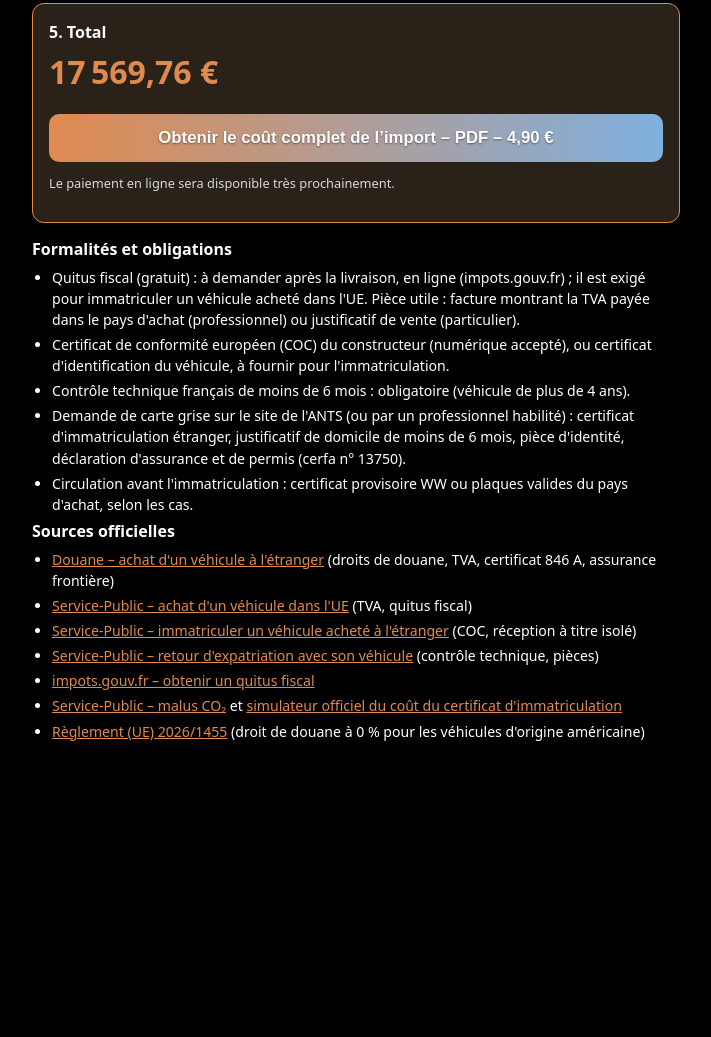
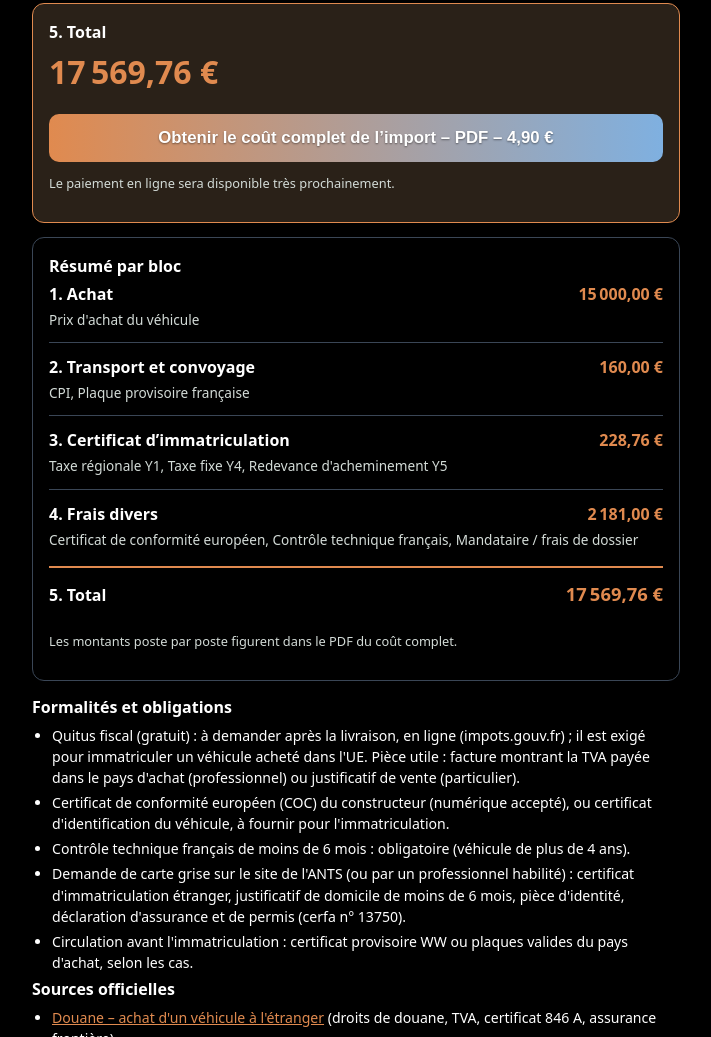
Before and after one commit to ddegroutte-hue/simulateur-import, a plain HTML site: page index.html in a window 1280 px wide. Shown: the part 920-1957 px from the top of the page, without its empty margins (284-995 px from the left). Before the commit the page ends 1814 px from the top, so only its background shows below. Drawn offline with Linux system fonts and the light colour scheme; no server answers.

Commit message:
Ajout de la section Resume par bloc
Co-Authored-By: Claude Sonnet 5.5 <noreply@anthropic.com>
Claude-Session: https://claude.ai/code/session_01CHqn4PPoKnFfWmXfi1CPCt

```diff
--- a/index.html
+++ b/index.html
@@ -63,6 +63,7 @@ a{color:var(--ac)}
 body.wiz{padding-bottom:100px}
 .hero{position:relative;margin:-20px -16px 14px;background:#000}.hero img{width:100%;height:230px;object-fit:cover;object-position:50% 52%;display:block}.hero:after{content:"";position:absolute;left:0;right:0;top:150px;height:80px;background:linear-gradient(180deg,rgba(0,0,0,0),#000);pointer-events:none}.heroin{position:relative;z-index:2;text-align:center;padding:0 12px;margin-top:-6px}.hk{margin:0;font-size:clamp(1.5rem,7vw,2.3rem);font-weight:800;font-style:italic;line-height:1;color:#fff;letter-spacing:.01em}.hc{margin:6px 0 0;font-size:clamp(.75rem,3.2vw,1rem);font-weight:600;font-style:italic;letter-spacing:.5em;text-indent:.5em;background:linear-gradient(90deg,#ffb703,#ff5a1f);-webkit-background-clip:text;background-clip:text;color:transparent}.hs{margin:4px 0 0;font-size:.6rem;font-style:italic;letter-spacing:.3em;text-indent:.3em;color:rgba(255,255,255,.72)}@media(min-width:700px){.hero{margin:-20px 0 18px;border-radius:0 0 18px 18px;overflow:hidden}.hero img{height:300px}.hero:after{top:220px}}
 .wiz .st>h2 .sttl{flex:1 0 100%}
+.rsm{padding:12px 0;border-top:1px solid var(--bd)}.rsm:first-child{border-top:0;padding-top:0}.rsm .rh{display:flex;flex-wrap:wrap;justify-content:space-between;align-items:baseline;gap:2px 12px}.rsm .rn{font-weight:700;color:var(--tx);min-width:0}.rsm .rv{font-weight:700;color:var(--ac);white-space:nowrap;font-variant-numeric:tabular-nums}.rsm .rl{color:var(--mut);font-size:.85rem;margin:4px 0 0;overflow-wrap:anywhere}.rsm.rt{border-top:2px solid var(--ac);margin-top:4px}.rsm.rt .rv{font-size:1.15rem}
 </style>
 </head>
 <body>
@@ -237,6 +238,10 @@ body.wiz{padding-bottom:100px}
 <p class="totsub" id="totsub" style="display:none"></p>
 <button type="button" class="stbtn pdfbtn" id="pdfbtn">Obtenir le coût complet de l’import – PDF – 4,90 €</button>
 <p class="note" id="pdfmsg"></p></div>
+
+<div class="card" id="resume"><h2>Résumé par bloc</h2>
+<div id="resBody"></div>
+<p class="note">Les montants poste par poste figurent dans le PDF du coût complet.</p></div>
 
 <div id="pdfsrc" style="display:none">
 <div id="alerts"></div>
@@ -520,6 +525,10 @@ function wizSub(r){if(!WZ.on)return;var a=wizSums(r),run=0;for(var k=1;k<=4;k++)
 function wizGo(k){WZ.open=k;wizShow();render();try{$("st"+(k<=4?k:4)).scrollIntoView({behavior:"smooth",block:"start"})}catch(e){}}
 function wizInit(){try{var k;for(k=1;k<=4;k++){(function(k){var c=$("st"+k),h=c.getElementsByTagName("h2")[0];var tt=document.createElement("span");tt.className="sttl";tt.textContent=h.textContent;h.textContent="";h.appendChild(tt);var sp=document.createElement("span");sp.className="stsub";sp.id="ss"+k;h.appendChild(sp);var b=document.createElement("div");b.className="stbody";while(h.nextSibling)b.appendChild(h.nextSibling);c.appendChild(b);var bt=document.createElement("button");bt.type="button";bt.className="stbtn";bt.textContent=k<4?"Continuer : "+["","Transport et convoyage","Certificat d\u2019immatriculation","Frais divers"][k]+" \u2192":"Voir le co\u00fbt complet";bt.addEventListener("click",function(){if(k===4){WZ.open=0;WZ.seen[5]=1;wizShow();render();try{$("endres").scrollIntoView({behavior:"smooth",block:"start"})}catch(e){}}else wizGo(k+1)});b.appendChild(bt);h.addEventListener("click",function(){if(k>WZ.n)return;WZ.open=(WZ.open===k)?0:k;wizShow();render()})})(k)}
  pdfUi();var pb=$("pdfbtn");if(pb)pb.addEventListener("click",pdfGo);document.body.className+=" wiz";WZ.on=true;WZ.n=5;WZ.open=0;wizShow()}catch(e){try{document.body.className=document.body.className.replace(/ ?wiz/g,"")}catch(e2){}WZ.on=false}}
+function wizResume(r){var el=$("resBody");if(!el)return;var nm=["","1. Achat","2. Transport et convoyage","3. Certificat d\u2019immatriculation","4. Frais divers"],it=[[],[],[],[],[]],sm=[0,0,0,0,0],h="",k;
+ r.groups.forEach(function(g){var b=g.t==="Achat"?1:g.t==="Transport et convoyage"?2:/^Certificat/.test(g.t)?3:4;g.l.forEach(function(l){if(l.i||!(l.v>0))return;sm[b]+=l.v;var t=String(l.t).split(" (")[0].replace(/^Base de calcul.*$/,"");if(t&&it[b].indexOf(t)<0)it[b].push(t)})});
+ for(k=1;k<=4;k++){h+='<div class="rsm"><div class="rh"><span class="rn">'+esc(nm[k])+'</span><span class="rv">'+eur(sm[k])+'</span></div><p class="rl">'+(it[k].length?esc(it[k].join(", ")):"Aucun poste à payer pour ce cas.")+'</p></div>'}
+ h+='<div class="rsm rt"><div class="rh"><span class="rn">5. Total</span><span class="rv">'+eur(r.total)+'</span></div></div>';el.innerHTML=h}
 function render(){
  var i=read(),now=new Date(),r=compute(i,now);
  var tv=0,tvl="";r.groups.forEach(function(g){g.l.forEach(function(l){if(!l.i&&/^TVA/.test(l.t)){tv+=l.v;tvl=l.t}})});
@@ -536,7 +545,7 @@ function render(){
  $("origHint").textContent={ue:"Aucun droit de douane. TVA française seulement si le véhicule a moins de 6 mois ou moins de 6 000 km.",tiers:"Droits de douane (10 % pour une voiture) puis TVA 20 % sur la valeur en douane + droits.",us:"Droit de douane à 0 % pour les véhicules d'origine américaine (règlement UE 2026/1455) ; TVA 20 % due.",pref:"Droits réduits ou nuls selon l'accord (certificat d'origine) ; TVA 20 % due."}[i.orig];
  var h="";
  r.groups.forEach(function(g){h+='<tr class="grp"><td colspan="2">'+esc(g.t)+'</td></tr>';g.l.forEach(function(l){h+='<tr class="'+(l.e?"est":"")+'"><td>'+esc(l.t)+'</td><td>'+eur(l.v)+'</td></tr>';});});
- $("tab").innerHTML=h;wizSub(r);
+ $("tab").innerHTML=h;wizSub(r);wizResume(r);
  $("tot").textContent=eur(r.total);
  $("totsub").textContent=($("vlibre").value.trim()?$("vlibre").value.trim()+" : ":"")+"dont "+eur(r.hors)+" de taxes, formalités et frais en plus du prix d'achat";
  $("alerts").innerHTML="";
```
